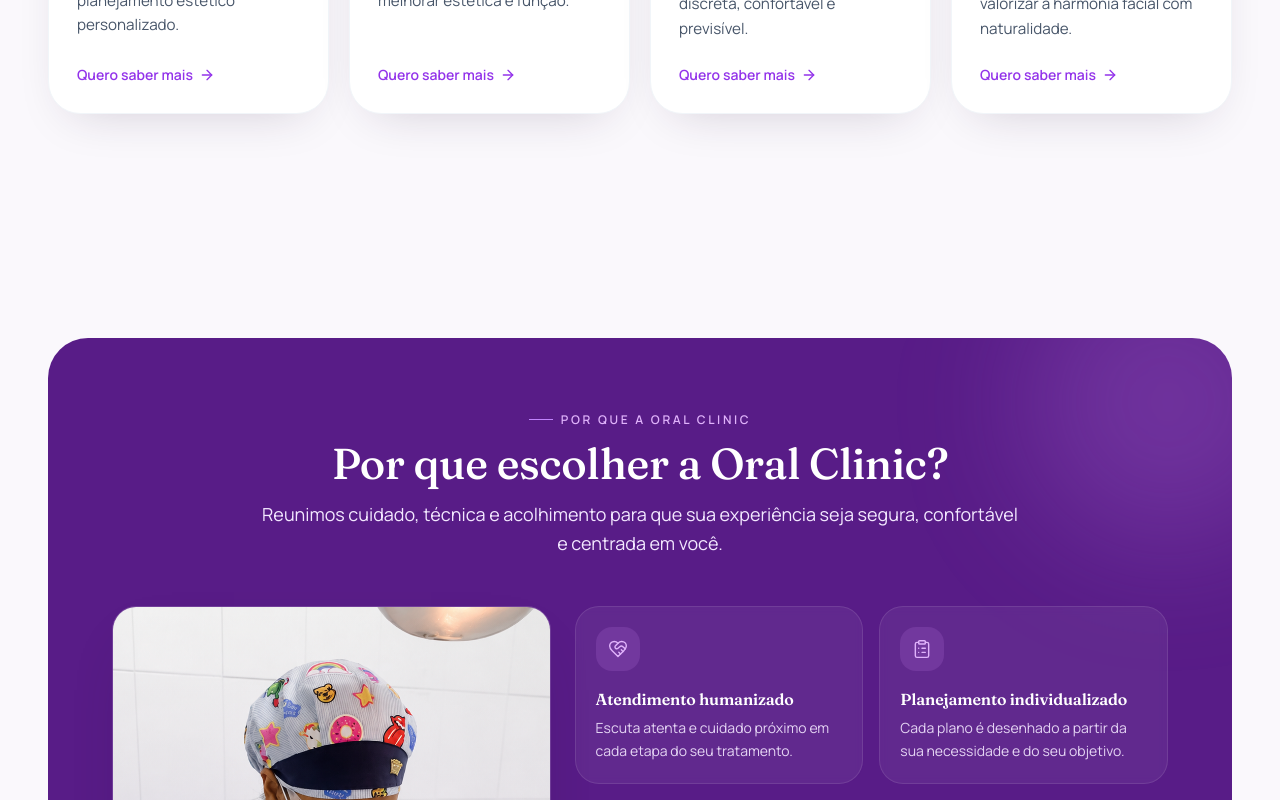
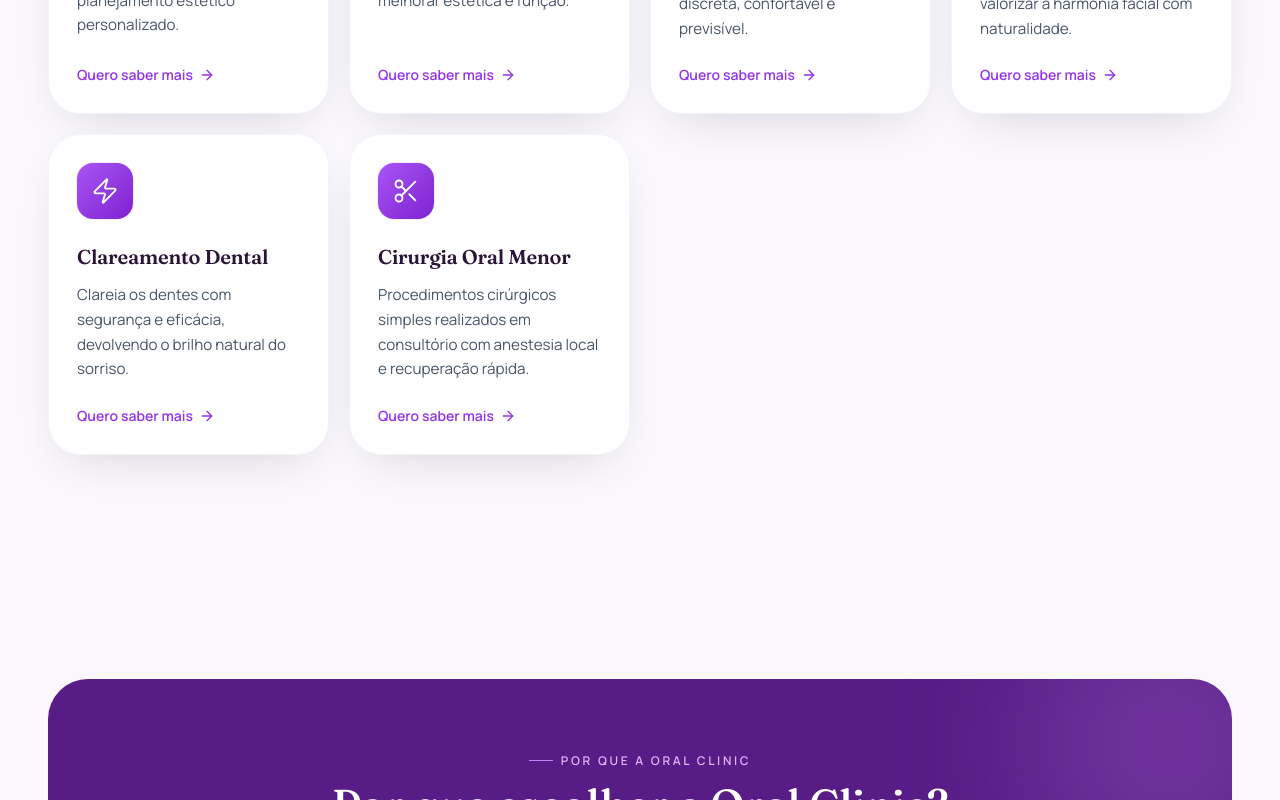
Before and after one commit to EmperorOfCoding/oral-clinic-site, a React (Vite) app: page / in a window 1280 px wide. Shown: the part 3600-4400 px from the top of the page. Built offline with nearby package versions, Linux system fonts and the light colour scheme.

Commit message:
feat: adiciona clareamento e cirurgia oral menor; corrige telefone WhatsApp

```diff
--- a/src/components/Treatments.jsx
+++ b/src/components/Treatments.jsx
@@ -9,6 +9,8 @@
   AlignHorizontalDistributeCenter,
   Eye,
   Wand2,
+  Zap,
+  Scissors,
   ArrowRight,
 } from 'lucide-react';
 import SectionHeading from './SectionHeading.jsx';
@@ -55,6 +57,16 @@
     icon: Wand2,
     name: 'Harmonização Orofacial',
     desc: 'Procedimentos estéticos para valorizar a harmonia facial com naturalidade.',
+  },
+  {
+    icon: Zap,
+    name: 'Clareamento Dental',
+    desc: 'Clareia os dentes com segurança e eficácia, devolvendo o brilho natural do sorriso.',
+  },
+  {
+    icon: Scissors,
+    name: 'Cirurgia Oral Menor',
+    desc: 'Procedimentos cirúrgicos simples realizados em consultório com anestesia local e recuperação rápida.',
   },
 ];
 
--- a/src/lib/site.js
+++ b/src/lib/site.js
@@ -4,11 +4,8 @@
 export const CLINIC = {
   name: 'Oral Clinic',
   fullName: 'Oral Clinic Odontologia e Estética',
-  phoneDisplay: '(71) 9151-2249',
-  // Numero no formato internacional para o WhatsApp (55 + DDD + numero).
-  // ATENCAO: confirme se o numero correto inclui o 9 extra de celular
-  // (ex.: 5571991512249). Atualizado conforme contato informado.
-  whatsappNumber: '557191512249',
+  phoneDisplay: '(71) 99151-2249',
+  whatsappNumber: '5571991512249',
   instagramUrl: 'https://www.instagram.com/oral_clinic_odontologia/',
   address: {
     line1: 'R. Hélio Machado, 33',
@@ -25,6 +22,10 @@
   return `https://wa.me/${CLINIC.whatsappNumber}?text=${encodeURIComponent(message)}`;
 }
 
+// Link direto para o campo de atendimento do Google Meu Negocio.
+// Mensagem identifica origem GMB para rastreio de conversoes.
+export const WHATSAPP_GMB_URL = `https://wa.me/${CLINIC.whatsappNumber}?text=${encodeURIComponent('Olá! Vi a Oral Clinic no Google e gostaria de agendar uma consulta de avaliação.')}`;
+
 // Links de navegacao do header (ancoras das secoes da pagina).
 export const NAV_LINKS = [
   { label: 'Início', href: '#inicio' },
```
